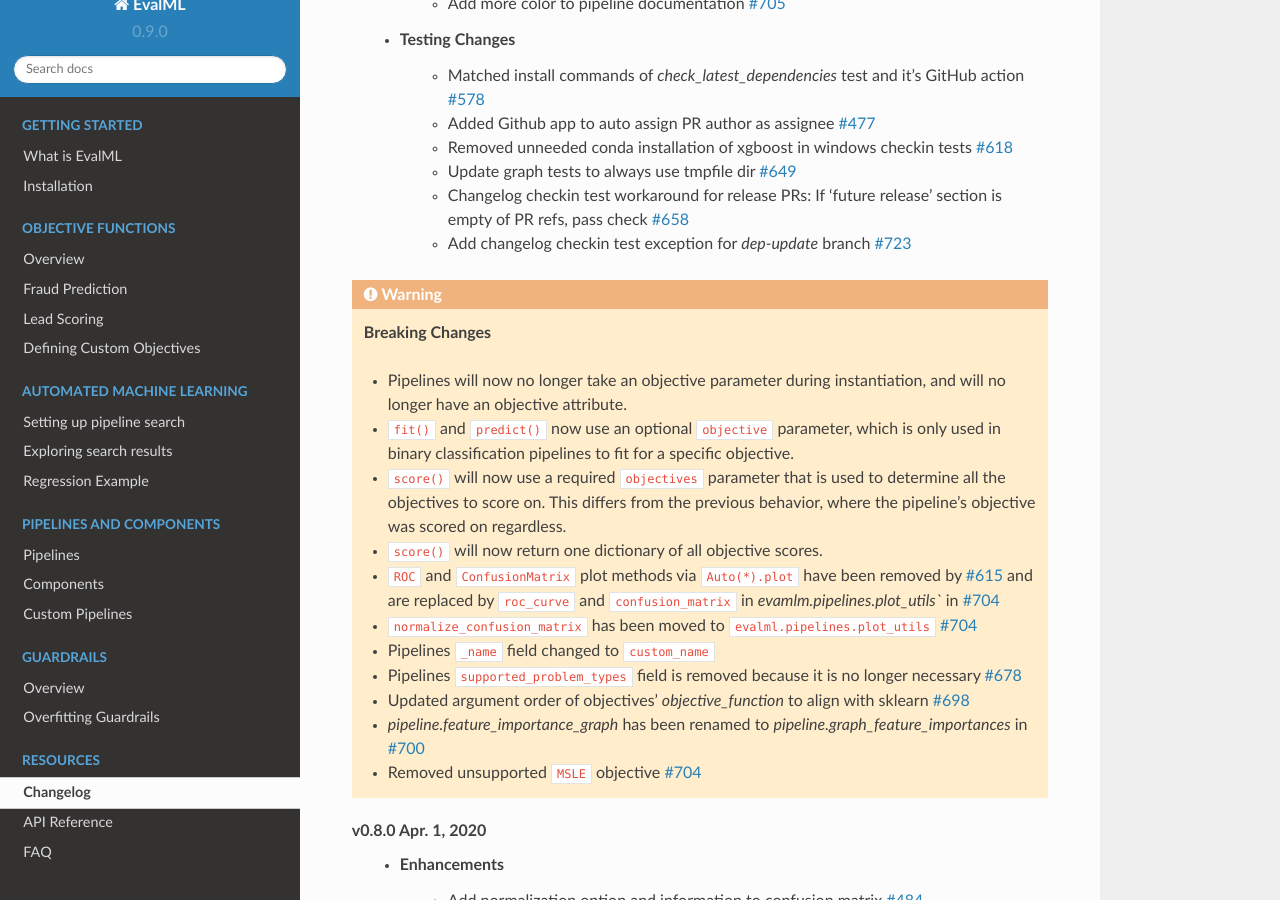
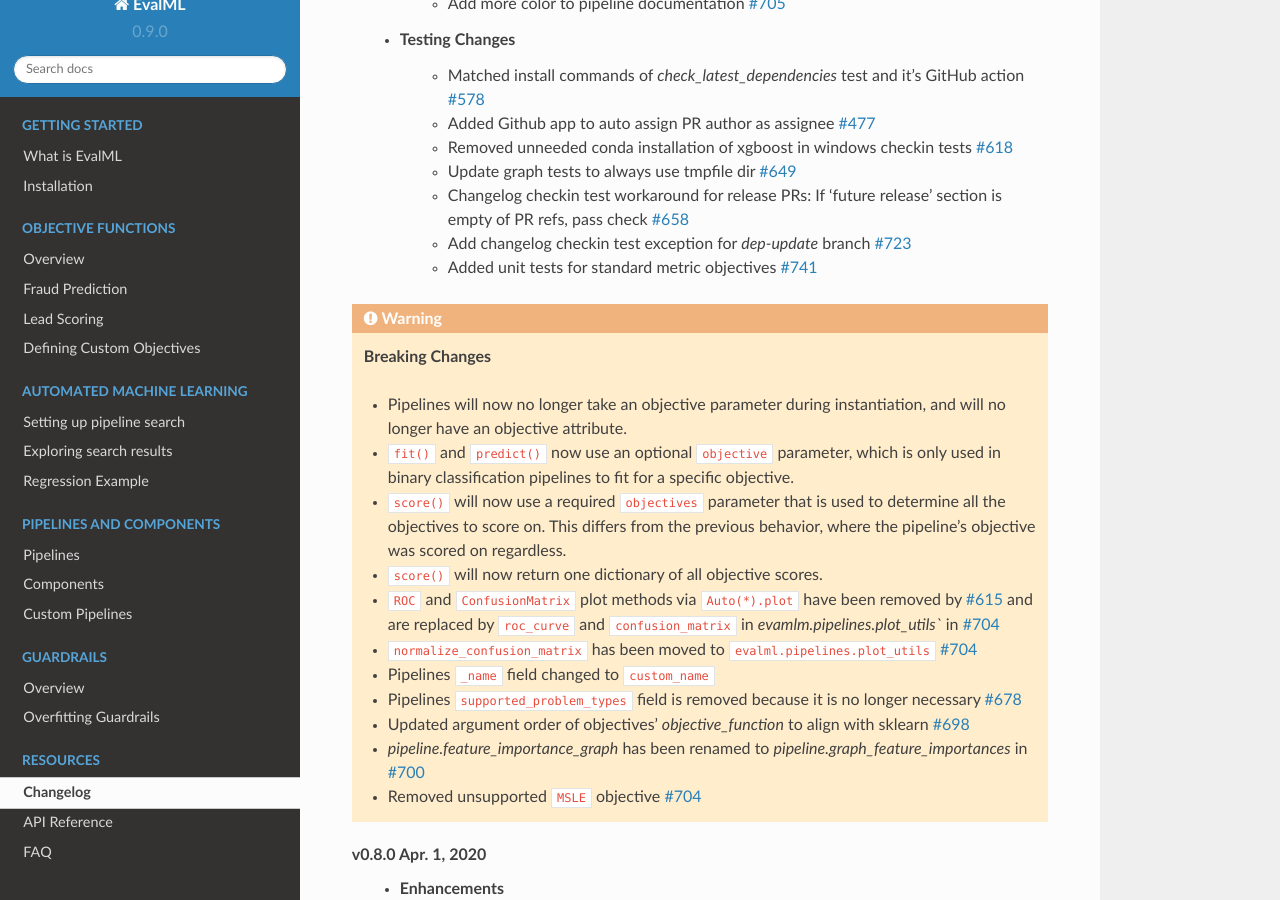
Before and after one commit to alteryx/evalml, a Sphinx documentation site: the page built from docs/source/changelog.rst, in a window 1280 px wide and 900 px high, scrolled down 2402 px. Built offline with Sphinx 7.4.7 and the Read the Docs theme 2.0.0, drawn with Linux system fonts in a browser that asks for light colours; comment, search, counter and statistics services are not loaded.

Commit message:
changelog

```diff
--- a/docs/source/changelog.rst
+++ b/docs/source/changelog.rst
@@ -86,6 +86,7 @@
         * Update graph tests to always use tmpfile dir :pr:`649`
         * Changelog checkin test workaround for release PRs: If 'future release' section is empty of PR refs, pass check :pr:`658`
         * Add changelog checkin test exception for `dep-update` branch :pr:`723`
+        * Added unit tests for standard metric objectives :pr:`741`
 
 .. warning::
 
```
